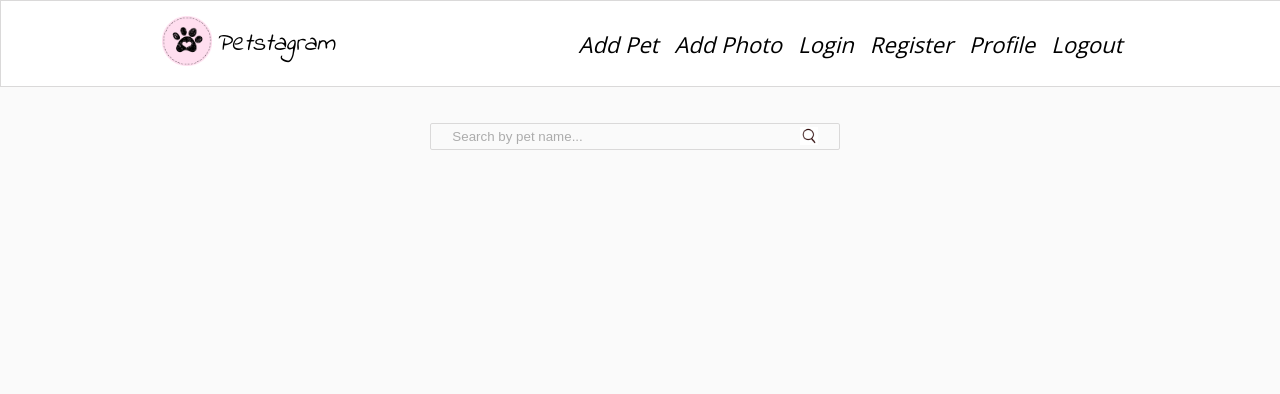
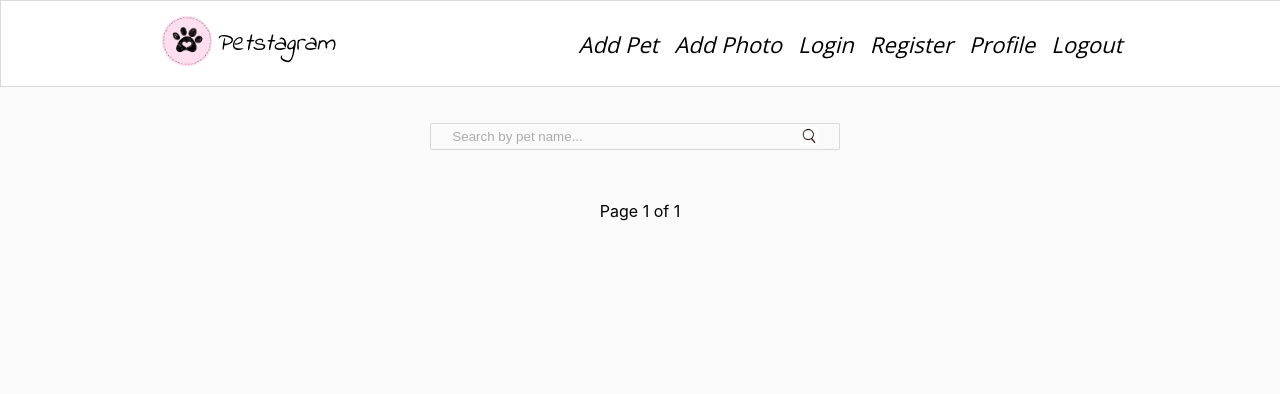
Before and after one commit to PaolaG365/web-module-workshop-I, a Django app: page / in a window 1280 px wide. Shown: the top 394 px of the page. Run offline with Django 5.2, Linux system fonts and the light colour scheme; data that the repository does not hold is empty.

Commit message:
some home-page improv

```diff
--- a/petstagram/common/urls.py
+++ b/petstagram/common/urls.py
@@ -3,7 +3,7 @@ from petstagram.common import views
 
 
 urlpatterns = [
-    path('', views.home_page, name='home-page'),
+    path('', views.HomePageView.as_view(), name='home-page'),
     path('like/<int:photo_id>/', views.like_functionality, name='like-functionality'),
     path('share/<int:photo_id>/', views.copy_link_to_clipboard, name='share-functionality'),
     path('comment/<int:photo_id>/', views.add_comment, name='add-comment'),
--- a/petstagram/common/views.py
+++ b/petstagram/common/views.py
@@ -1,6 +1,5 @@
-from lib2to3.fixes.fix_input import context
-from msilib.schema import ListView
-
+from django.core.paginator import Paginator, PageNotAnInteger, EmptyPage
+from django.views.generic import ListView
 from django.shortcuts import render, redirect, resolve_url
 from pyperclip import copy
 
@@ -17,10 +16,22 @@ def home_page(request):
     comment_form = CommentForm()
     search_form = SearchForm(request.GET)
 
-    if search_form.is_valid():
-        photos = photos.filter(
-            tagged_pets__name__icontains=search_form.cleaned_data['pet_name'],
-        )
+    if request.method == 'POST':
+        if search_form.is_valid():
+            photos = photos.filter(
+                tagged_pets__name__icontains=search_form.cleaned_data['pet_name'],
+            )
+
+    photos_per_page = 1
+    paginator = Paginator(photos, photos_per_page)
+    page = request.GET.get('page')
+
+    try:
+        photos = paginator.page(page)
+    except PageNotAnInteger:
+        photos = paginator.page(1)
+    except EmptyPage:
+        photos = paginator.page(paginator.num_pages)
 
     context = {
         'photos': photos,
@@ -28,6 +39,28 @@ def home_page(request):
         'search_form': search_form,
     }
     return render(request, 'common/home-page.html', context=context)
+
+
+class HomePageView(ListView):
+    model = Photo
+    template_name = 'common/home-page.html'
+    context_object_name = 'photos'
+    paginate_by = 2
+
+    def get_context_data(self, ** kwargs):
+        context = super().get_context_data(** kwargs)
+        context['comment_form'] = CommentForm()
+        context['search_form'] = SearchForm(self.request.GET)
+        return context
+
+    def get_queryset(self):
+        queryset = super().get_queryset()
+        pet_name = self.request.GET.get('pet_name')
+
+        if pet_name:
+            queryset = queryset.filter(tagged_pets__name__icontains=pet_name)
+
+        return queryset
 
 
 def like_functionality(request, photo_id):
--- a/static/css/home.css
+++ b/static/css/home.css
@@ -372,6 +372,51 @@ textarea.text::placeholder {
     text-transform: uppercase;
 }
 
+.pagination {
+    display: flex;
+    flex-direction: column;
+    justify-content: center;
+    align-items: center;
+    margin-top: 20px;
+    gap: 10px;
+}
+
+.step-links-buttons a,
+.step-links-buttons span.current {
+    font-size: 20px;
+    color: white;
+    padding: 10px 15px;
+    margin: 0 5px;
+    text-decoration: none;
+    background-color: white;
+    transition: background-color 0.3s, color 0.3s;
+}
+
+.step-links-buttons a:hover {
+    background-color: #3498db;
+}
+
+.step-links-buttons span.current {
+    cursor: default;
+    text-shadow: none;
+}
+
+.step-links-buttons a:first-child,
+.step-links-buttons a:last-child {
+    margin: 0;
+}
+
+.step-links-buttons {
+    display: flex;
+    text-shadow: none;
+}
+
+.step-links-buttons a.disabled {
+    pointer-events: none;
+    opacity: 0.5;
+    cursor: not-allowed;
+}
+
 a {
     text-decoration: none;
 }
--- a/templates/common/home-page.html
+++ b/templates/common/home-page.html
@@ -17,6 +17,33 @@
 
             {% include 'common/pet-posts.html' %}
 
+            <div class="pagination">
+                <span class="current">
+                    Page {{ page_obj.number }} of {{ page_obj.paginator.num_pages }}
+                </span>
+
+                <span class="step-links-buttons">
+                    {% if page_obj.has_previous and page_obj.has_next %}
+                        <a href="?page={{ page_obj.previous_page_number }}">
+                            <i class="fa-solid fa-arrow-left"></i>
+                        </a>
+                        <a href="?page={{ page_obj.next_page_number }}">
+                            <i class="fa-solid fa-arrow-right"></i>
+                        </a>
+
+                    {% elif page_obj.has_previous %}
+                        <a href="?page={{ page_obj.previous_page_number }}">
+                            <i class="fa-solid fa-arrow-left"></i>
+                        </a>
+
+                    {% elif page_obj.has_next %}
+                        <a href="?page={{ page_obj.next_page_number }}">
+                            <i class="fa-solid fa-arrow-right"></i>
+                        </a>
+                    {% endif %}
+                </span>
+            </div>
+
         </div>
     </div>
 
```
